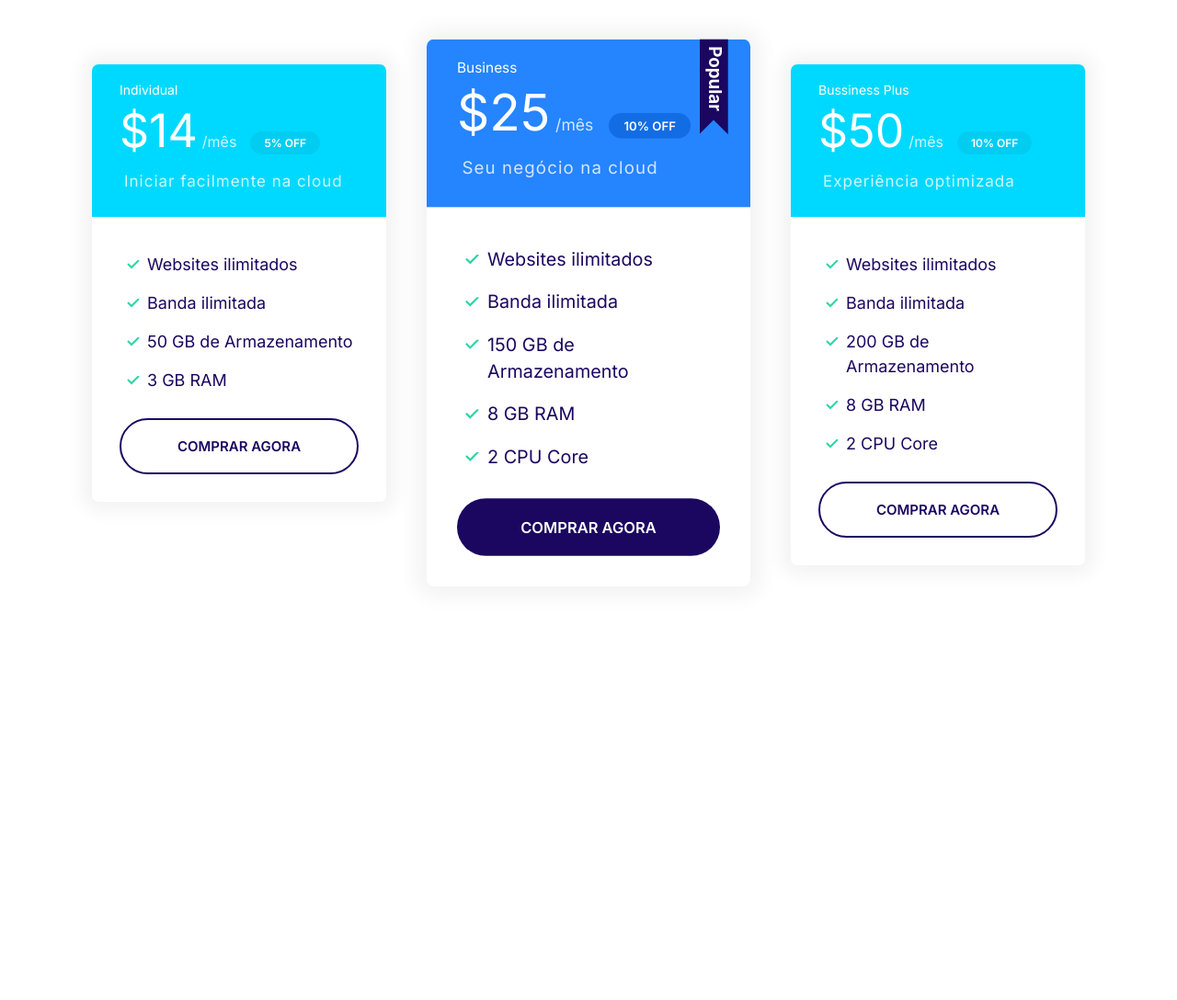
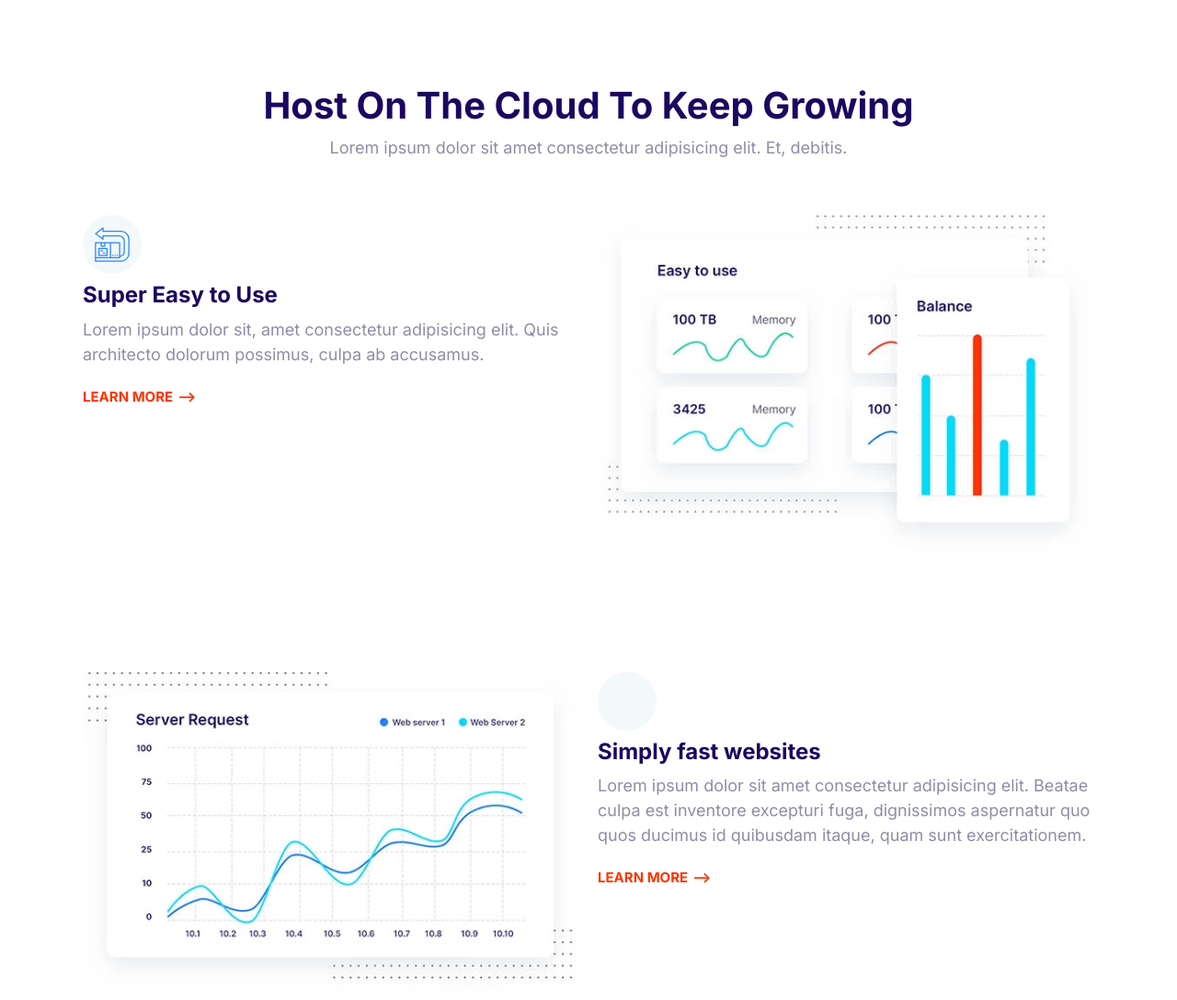
Before and after one commit to Dilson-Manjenje/BitByte, a plain HTML site: page index.html in a window 1280 px wide. Shown: the top 1088 px of the page at 92% size. Before the commit the page ends 800 px from the top, so only its background shows below. Drawn offline with Linux system fonts and the light colour scheme.

Commit message:
#18- Add Feature-Block Component

```diff
--- a/css/style.css
+++ b/css/style.css
@@ -809,5 +809,31 @@ a {
 
 .block-plans .card {
   max-width: 500px;
-  margin:0 auto;
+  margin: 0 auto;
 }
+
+
+/* FEATURES BLOCK */
+.feature {
+  gap: 4rem 2rem; /* gap: row col*/
+  margin: 12rem 0;
+}
+
+.feature:first-of-type {
+  margin-top: 6rem;
+}
+
+.feature__heading {
+  margin: 1rem 0;
+}
+
+.feature__image {
+  width: 100%;
+}
+
+
+@media screen and (min-width: 768px) {
+  .feature:nth-of-type(even) .feature__content {
+    order: 2; /*swap the order of grid item, __content will take 2nd column*/
+  }
+}
--- a/index.html
+++ b/index.html
@@ -1,5 +1,6 @@
 <!DOCTYPE html>
 <html lang="pt">
+
 <head>
   <meta charset="UTF-8">
   <meta http-equiv="X-UA-Compatible" content="IE=edge">
@@ -9,76 +10,88 @@
   <link rel="stylesheet" href="css/style.css">
   <title>BitByte</title>
 </head>
+
 <body>
-  <section class="block container block-plans">
-    <div class="grid grid--1x3">
-      <div class="plan">
-        <div class="card card--secondary">
-          <header class="card__header">
-            <h3 class="plan__name">Individual</h3>
-            <span class="plan__price">$14</span>
-            <span class="plan__billing-cycle">/mês</span>
-            <span class="badge badge--secondary badge--small">5% OFF</span>
-            <span class="plan__description">Iniciar facilmente na cloud</span>
-          </header>
-          <div class="card__body">
-            <ul class="list list--tick">
-              <li class="list__item">Websites ilimitados</li>
-              <li class="list__item">Banda ilimitada</li>
-              <li class="list__item">50 GB de Armazenamento</li>
-              <li class="list__item">3 GB RAM</li>
-            </ul>
-            <button class="btn btn--outline btn--block">Comprar Agora</button>
-          </div>
-        </div>
+  <section class="block container">
+    <header class="block__header">
+      <h2 >Host On The Cloud To Keep Growing</h2>
+      <p>Lorem ipsum dolor sit amet consectetur adipisicing elit. Et, debitis.</p>
+    </header>
+    <article class="grid grid--1x2 feature">
+      <div class="feature__content">
+        <span class="icon-container">
+          <svg class="icon icon--primary">
+            <use xlink:href="images/sprite.svg#easy"></use>
+          </svg>
+        </span>
+        <h3 class="feature__heading">Super Easy to Use</h3>
+        <p>Lorem ipsum dolor sit, amet consectetur adipisicing elit. Quis architecto
+          dolorum possimus, culpa ab accusamus.</p>
+        <a href="#" class="link-arrow">Learn More</a>
       </div>
-      <div class="plan plan--popular">
-        <div class="card card--primary">
-          <header class="card__header">
-            <h3 class="plan__name">Business</h3>
-            <span class="plan__price">$25</span>
-            <span class="plan__billing-cycle">/mês</span>
-            <span class="badge badge--primary badge--small">10% OFF</span>
-            <span class="plan__description">Seu negócio na cloud</span>
-          </header>
-          <div class="card__body">
-            <ul class="list list--tick">
-              <li class="list__item">Websites ilimitados</li>
-              <li class="list__item">Banda ilimitada</li>
-              <li class="list__item">150 GB de Armazenamento</li>
-              <li class="list__item">8 GB RAM</li>
-              <li class="list__item">2 CPU Core</li>
-            </ul>
-            <button class="btn btn--popular btn--block">Comprar Agora</button>
-          </div>
-        </div>
+      <picture>
+        <source type="image/webp" srcset="images/easy.webp 1x, images/easy@2x.webp 2x">
+        <source type="image/jpg" srcset="images/easy.jpg 1x, images/easy@2x.jpg 2x">
+        <img class="feature__image" src="images/easy@2x.jpg" alt="" />
+      </picture>
+    </article>
+    <article class="grid grid--1x2 feature">
+      <div class="feature__content">
+        <span class="icon-container">
+          <svg class="icon icon--primary">
+            <use xlink:href="images/sprite.svg#fast"></use>
+          </svg>
+        </span>
+        <h3 class="feature__heading">Simply fast websites</h3>
+        <p>Lorem ipsum dolor sit amet consectetur adipisicing elit. Beatae culpa est inventore excepturi fuga,
+          dignissimos aspernatur quo quos ducimus id quibusdam itaque, quam sunt exercitationem.</p>
+        <a href="#" class="link-arrow">Learn More</a>
       </div>
-
-      <div class="plan">
-        <div class="card card--secondary">
-          <header class="card__header">
-            <h3 class="plan__name">Bussiness Plus</h3>
-            <span class="plan__price">$50</span>
-            <span class="plan__billing-cycle">/mês</span>
-            <span class="badge badge--secondary badge--small">10% OFF</span>
-            <span class="plan__description">Experiência optimizada</span>
-          </header>
-          <div class="card__body">
-            <ul class="list list--tick">
-              <li class="list__item">Websites ilimitados</li>
-              <li class="list__item">Banda ilimitada</li>
-              <li class="list__item">200 GB de Armazenamento</li>
-              <li class="list__item">8 GB RAM</li>
-              <li class="list__item">2 CPU Core</li>
-
-            </ul>
-            <button class="btn btn--outline btn--block">Comprar Agora</button>
-          </div>
-        </div>
+      <picture>
+        <source type="image/webp" srcset="images/fast.webp 1x, images/fast@2x.webp 2x">
+        <source type="image/jpg" srcset="images/fast.jpg 1x, images/fast@2x.jpg 2x">
+        <img class="feature__image" src="images/fast@2x.jpg" alt="" />
+      </picture>
+    </article>
+    <article class="grid grid--1x2 feature">
+      <div class="feature__content">
+        <span class="icon-container">
+          <svg class="icon icon--primary">
+            <use xlink:href="images/sprite.svg#wordpress"></use>
+          </svg>
+        </span>
+        <h3 class="feature__heading">WordPress Made easy</h3>
+        <p>Lorem ipsum dolor sit amet consectetur adipisicing elit. Placeat beatae dolor ducimus nam cupiditate possimus
+          perspiciatis eum autem id, dolorem sequi, eaque magni enim excepturi. Quas, numquam?
+        <p>
+          <a href="#" class="link-arrow">Learn More</a>
       </div>
-    </div>
+      <picture>
+        <source type="image/webp" srcset="images/wordpress.webp 1x, images/wordpress@2x.webp 2x">
+        <source type="image/jpg" srcset="images/wordpress.jpg 1x, images/wordpress@2x.jpg 2x">
+        <img class="feature__image" src="images/wordpress@2x.jpg" alt="" />
+      </picture>
+    </article>
+    <article class="grid grid--1x2 feature">
+      <div class="feature__content">
+        <span class="icon-container">
+          <svg class="icon icon--primary">
+            <use xlink:href="images/sprite.svg#support"></use>
+          </svg>
+        </span>
+        <h3 class="feature__heading">24/7 Expert Support</h3>
+        <p>Lorem ipsum, dolor sit amet consectetur adipisicing elit. Molestiae voluptatibus iusto expedita quas, illum
+          consectetur molestias cumque sunt?
+        <p>
+          <a href="#" class="link-arrow">Learn More</a>
+      </div>
+      <picture>
+        <source type="image/webp" srcset="images/support.webp 1x, images/support@2x.webp 2x">
+        <source type="image/jpg" srcset="images/support.jpg 1x, images/support@2x.jpg 2x">
+        <img class="feature__image" src="images/support@2x.jpg" alt="" />
+      </picture>
+    </article>
   </section>
-
   <script src="js/main.js"></script>
 </body>
 </html>
```
Also changed, not shown: components/features-block.html (added, +82 -0 lines), images/easy.jpg (added), images/easy.webp (added), images/easy@2x.jpg (added), images/easy@2x.webp (added), images/fast.jpg (added), images/fast.webp (added), images/fast@2x.jpg (added), images/fast@2x.webp (added), images/support.jpg (added), images/support.webp (added), images/support@2x.jpg (added), images/support@2x.webp (added), images/wordpress.jpg (added), 3 more files.
